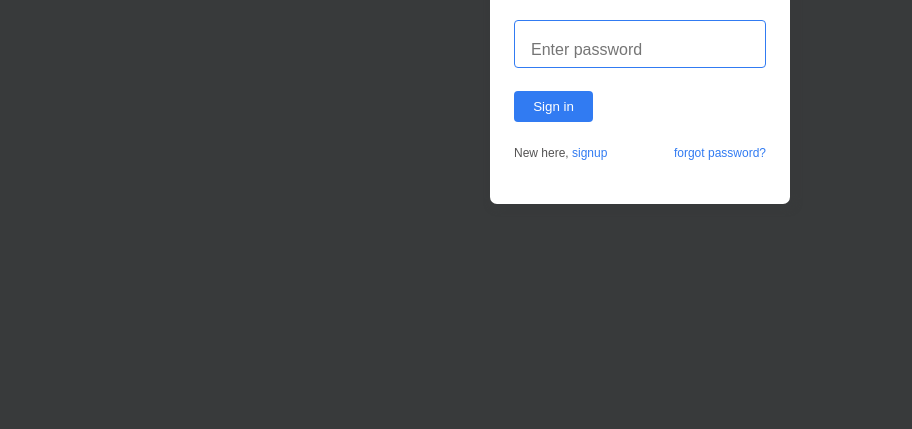
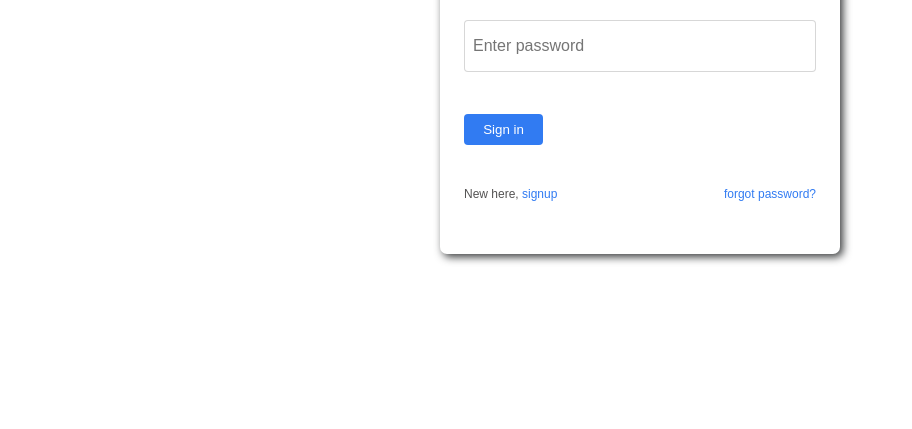
Before and after one commit to OvyEvbodi/auth_playground, a plain HTML site: page frontend/signin.html in a window 1280 px wide. Shown: the part 371-800 px from the top of the page, without its empty margins (0-912 px from the left). Drawn offline with Linux system fonts and the light colour scheme.

Commit message:
Update form style

```diff
--- a/backend/app.js
+++ b/backend/app.js
@@ -79,7 +79,6 @@ app.post('/signin', (req, res) => {
                 res.end()
             }
             try {
-                const saltRounds = 8;
                 const match = bcrypt.compareSync(password, results[0].password);
                 if ( match ) {
                     console.log(`password correct! Welcome ${name}`)
--- a/frontend/css/style.css
+++ b/frontend/css/style.css
@@ -25,7 +25,7 @@ body {
 }
 
 /* Dark mode */
-body {
+/* body {
     background-color: var(--secondary_color);
     color: var(--text_color_light);
     font-family: sans-serif;
@@ -33,7 +33,7 @@ body {
 }
 a {
     color: var(--text_color_light);
-}
+} */
 
 .signin_form {
     color: var(--text_color_dark);
@@ -46,8 +46,8 @@ a {
     background-color: var(--primary_color);
     margin: auto;
     box-shadow: 3px 3px 8px 0px var(--secondary_color);
-    min-width: 300px;
-    min-height: 350px;
+    min-width: 400px;
+    min-height: 450px;
 }
 .signin_form_wrap {
     position: absolute;
@@ -63,11 +63,11 @@ a {
     /* background-color: aqua; */
 }
 .input_field {
-    padding: 1.2rem 1rem 0.5rem;
+    padding: 1rem 0.5rem;
     width: 100%;
     outline: none;
     border: none;
-    border: 1px solid var(--accent_color);
+    border: 1px solid rgba(56, 58, 59, 0.2);
     border-radius: 4px;
     font-weight: 300;
     font-size: 16px;
--- a/frontend/js/script.js
+++ b/frontend/js/script.js
@@ -1,8 +1,6 @@
 // alert('js up')
 const signInForm = document.getElementById('signin_form');
 const url = 'http://127.0.0.1:8080/signin';
-// const username = document.getElementById('username');
-// const password = document.getElementById('password');
 
 const handleSignIn = async (data) => {
     const res = await fetch(url, { method: "POST" , headers: { "Content-Type": "Application/json", "Origin": "*"}, mode: "cors", body: JSON.stringify(data)});
```
